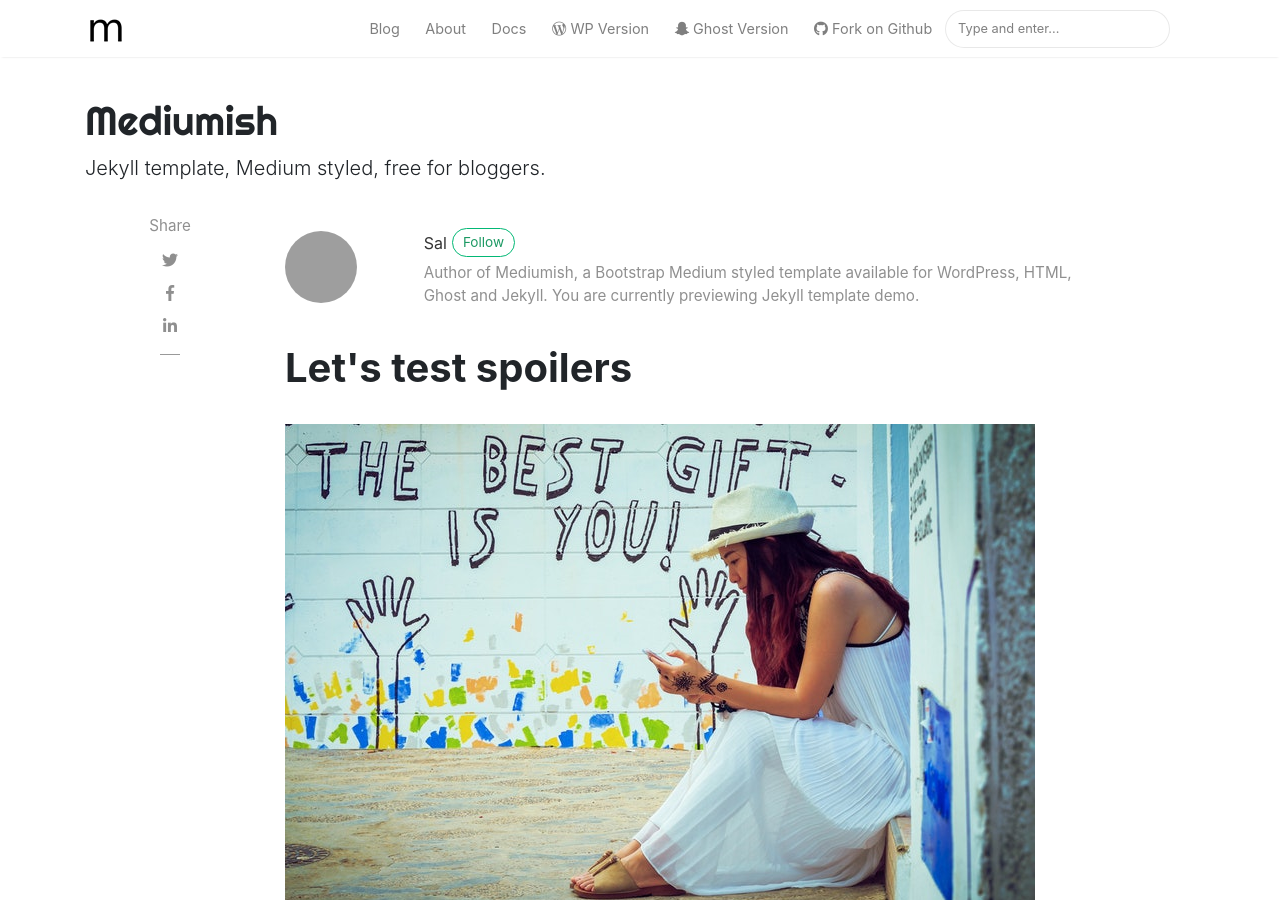
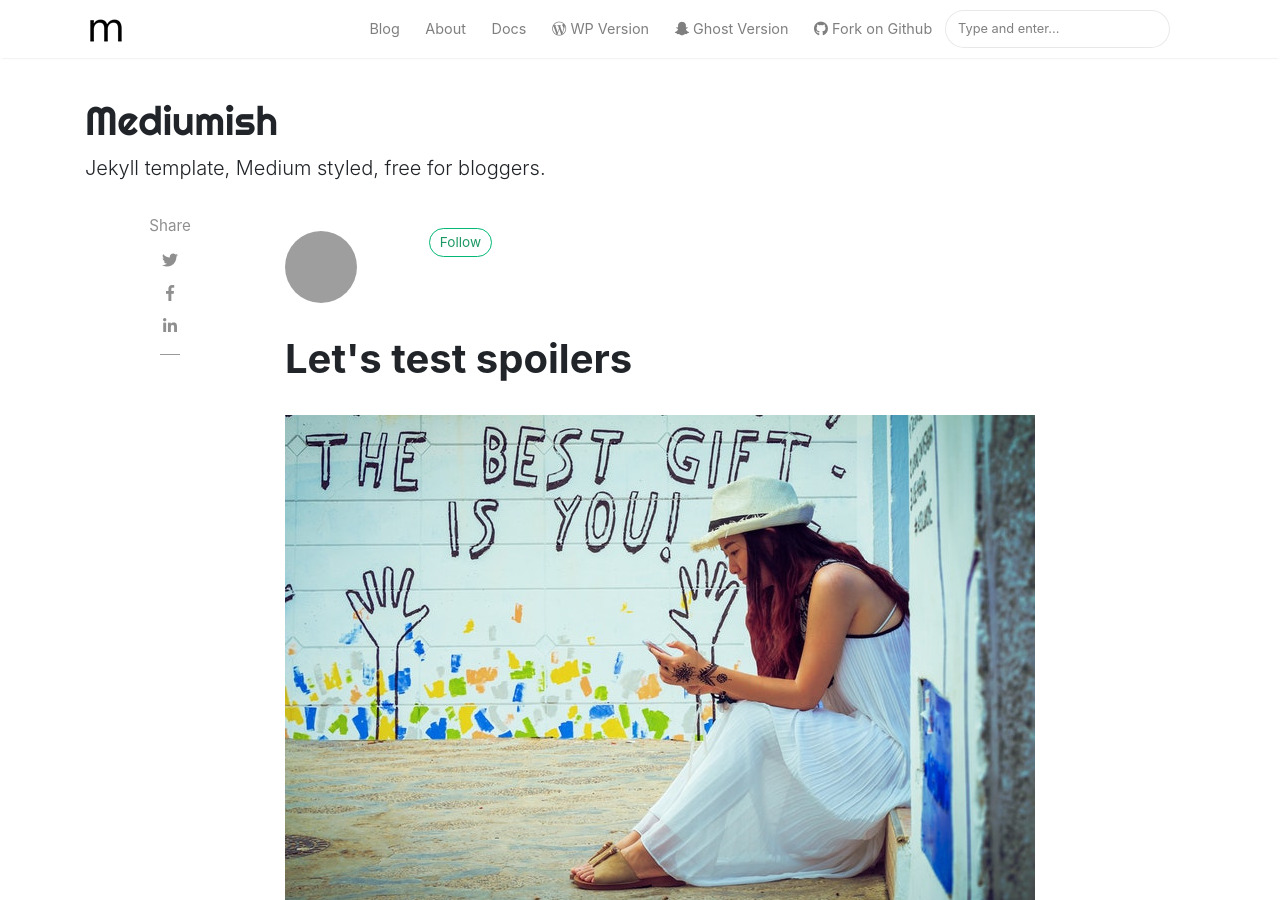
Before and after one commit to ThinkingBare/ThinkingBare.github.io, a Jekyll site: the page built from _posts/2018-01-11-quick-start-guide.md, in a window 1280 px wide and 900 px high. Built offline with Jekyll 4.4.1, drawn with Linux system fonts in a browser that asks for light colours; nearby versions of some CDN libraries; comment, search, counter and statistics services are not loaded; grey boxes are pictures that could not be loaded.

Commit message:
Add author

```diff
--- a/_config.yml
+++ b/_config.yml
@@ -5,31 +5,20 @@ description: "Jekyll template, Medium styled, free for bloggers."
 logo: 'assets/images/logo.png'
 favicon: 'assets/images/logo.png'
 baseurl: ''
-google_analytics: 'UA-46278016-1'
-disqus: 'demowebsite'
-mailchimp-list: 'https://wowthemes.us11.list-manage.com/subscribe/post?u=8aeb20a530e124561927d3bd8&amp;id=8c3d2d214b'
+  #google_analytics: 'UA-46278016-1'
+  #disqus: 'demowebsite'
+  #mailchimp-list: 'https://wowthemes.us11.list-manage.com/subscribe/post?u=8aeb20a530e124561927d3bd8&amp;id=8c3d2d214b'
 include: ["_pages"]
 permalink: /:title/
 
 # Authors
 authors:
-  sal:
-    name: Sal
-    display_name: Sal
-    gravatar: e56154546cf4be74e393c62d1ae9f9d4
-    email: wowthemesnet@gmail.com
-    web: https://www.wowthemes.net
-    twitter: https://twitter.com/wowthemesnet
-    description: "Author of Mediumish, a Bootstrap Medium styled template available for WordPress, HTML, Ghost and Jekyll. You are currently previewing Jekyll template demo."
-  john:
-    name: John
-    display_name: John
-    avatar: 'assets/images/avatar.png'
-    gravatar: b1cc14991db7a456fcd761680bbc8f81
-    email: wowthemesnet@gmail.com
-    web: https://www.wowthemes.net
-    twitter: https://twitter.com/wowthemesnet
-    description: "This is the author box. Write a short description of the author here. You are currently previewing Mediumish demo, a Jekyll template compatible with Github pages."
+  thinkingbare:
+    name: ThinkingBare
+    display_name: ThinkingBare
+      #gravatar: e56154546cf4be74e393c62d1ae9f9d4
+    email: skucqmmai@mozmail.com
+    description: "Just a man who is always thinking bare."
 
 # Plugins
 plugins:
--- a/_posts/2018-01-11-quick-start-guide.md
+++ b/_posts/2018-01-11-quick-start-guide.md
@@ -1,7 +1,7 @@
 ---
 layout: post
 title:  "Let's test spoilers"
-author: sal
+author: ThinkingBare
 categories: [ Jekyll, tutorial ]
 image: assets/images/12.jpg
 featured: true
```
